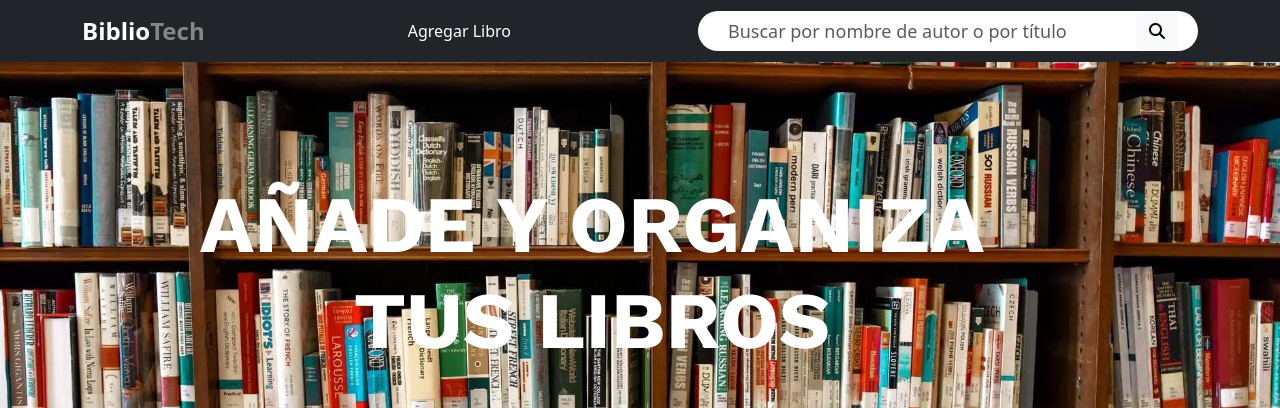
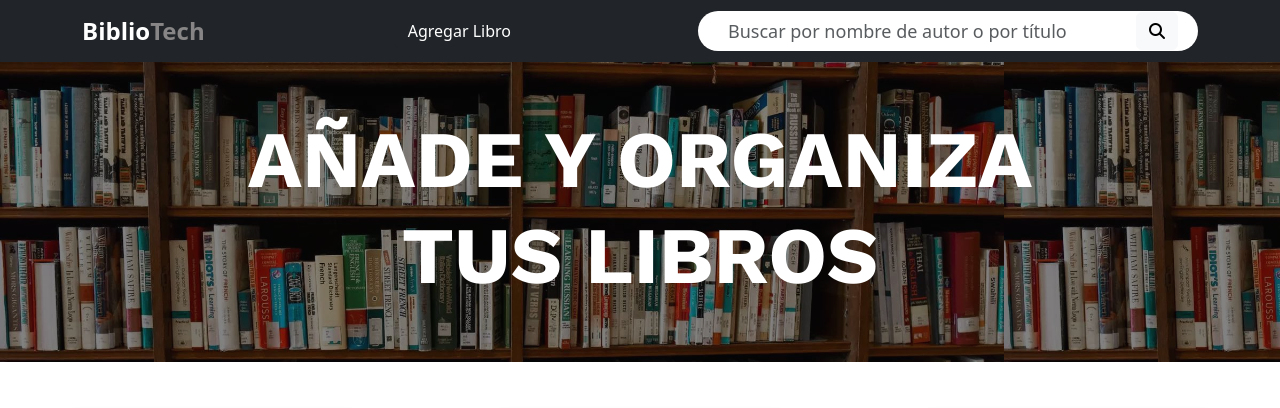
Before and after one commit to Fem-BiblioTech/bibliotech, a PHP site: page / in a window 1280 px wide. Shown: the top 408 px of the page. Run offline with PHP 8.4, Linux system fonts and the light colour scheme; data comes from the database, SQL or seed files in the repository; some libraries are stand-ins or nearby versions.

Commit message:
edit button style, edit image condition, baner image cover

```diff
--- a/applications/banner.php
+++ b/applications/banner.php
@@ -1,4 +1,5 @@
 <div class= "bannerContainer">
-    <img src="/bibliotech/assets/project_img/fondo_header.jpg" class="img-fluid" alt="">
-    <h2 class= "styleNav">AÑADE Y ORGANIZA TUS LIBROS</h2>
+    <div class="banner-layer">
+        <h2 class= "styleNav">AÑADE Y ORGANIZA TUS LIBROS</h2>
+    </div>
 </div>
--- a/applications/footer.php
+++ b/applications/footer.php
@@ -33,8 +33,6 @@
             <input type="file" class="form-control" id="inputGroupFile01" name="image">
           </div>
 
-           <!--  <div class="form-group"><label for="image">Imagen</label>
-            <input type="file" name="image" id="image"></div> -->
             <div class="d-grid gap-2">
               <input type="submit" class="btn btn-dark btn-block" name="save_book" value="Agregar registro">
             </div>
--- a/applications/save_book.php
+++ b/applications/save_book.php
@@ -1,5 +1,4 @@
 <?php include("../db.php");
-
 
  if (isset($_POST['save_book']))
  {
--- a/applications/see_description.php
+++ b/applications/see_description.php
@@ -17,7 +17,7 @@ else
 
 while ($row= mysqli_fetch_array($result)){?>
 
-<div class="card mb-3 shadow" style="max-width: 60%;">
+<div class="card mb-3 shadow mx-auto verticalMargin" style="max-width: 60%;">
   <div class="row g-0">
     <div class="col-md-4">
       <img src= "../<?php echo $row ["image"]?>" class="img-fluid rounded-start" alt="Portada libro <?php echo $row ["title"] ?>">
@@ -36,7 +36,6 @@ while ($row= mysqli_fetch_array($result)){?>
         Eliminar
            </a>
 
-
       </div>
     </div>
   </div>
--- a/pages/second_page.php
+++ b/pages/second_page.php
@@ -7,7 +7,7 @@
 
 while ($row= mysqli_fetch_array($result)){?>
 
-<div class="card mb-3 shadow" style="max-width: 50%;">
+<div class="card mb-3 shadow mx-auto verticalMargin" style="max-width: 60%;">
   <div class="row g-0">
     <div class="col-md-4">
       <img src= "../<?php echo $row ["image"]?>" class="card-img-top rounded-start" alt="Portada libro <?php echo $row ["title"] ?>">
@@ -26,7 +26,6 @@ while ($row= mysqli_fetch_array($result)){?>
         Eliminar
            </a>
 
-
       </div>
     </div>
   </div>
--- a/styles/banner.css
+++ b/styles/banner.css
@@ -1,7 +1,4 @@
 .styleNav{
-    position: absolute;
-    top: 30%;
-    left: 15%;
     font-family: 'Work Sans', sans-serif;
     font-size: 80px;
     font-weight: 800;
@@ -14,6 +11,10 @@
 
 .bannerContainer{
     position: relative;
+    background-image: url("../assets/project_img/fondo_header.jpg");
+    width: 100%;
+    height: 300px;
+    background-size: contain;
 }
 
 .input-container{
@@ -35,3 +36,12 @@
 	font-size: 18px;
 	padding-left: 10px;
 }
+
+.bannerContainer .banner-layer{
+    width: 100%;
+    height: 100%;
+    background: var(--black-transparent);
+    display: flex;
+    justify-content: center;
+    align-items: center;
+}
--- a/styles/style.css
+++ b/styles/style.css
@@ -8,7 +8,7 @@
     --red: #C02222;
     --gray: #878585;
     --white: white;
-    --black-transparent: rgba(9, 8, 8,0.25);
+    --black-transparent: rgba(9, 8, 8,0.50);
 }
 
 body{
@@ -23,3 +23,7 @@ body{
     box-shadow: rgba(0, 0, 0, 0.4) 0px 2px 4px, rgba(0, 0, 0, 0.3) 0px 7px 13px -3px, rgba(0, 0, 0, 0.2) 0px -3px 0px inset;
 
 }
+
+.verticalMargin{
+    margin-top: 15%;
+}
```
Also changed, not shown: applications/edit_book.php (+28 -24 lines), assets/img/9788418897801.jpg (deleted), assets/img/Avatar1.jpg (deleted), assets/img/Avatar2.jpg (deleted), assets/img/Avatar3.jpg (deleted), assets/img/catedral.jpg, assets/img/glucosa.jpg (added), assets/img/llamas.jpg (added), assets/img/principito.jpg (deleted), assets/img/principito_2.jpg (added).
